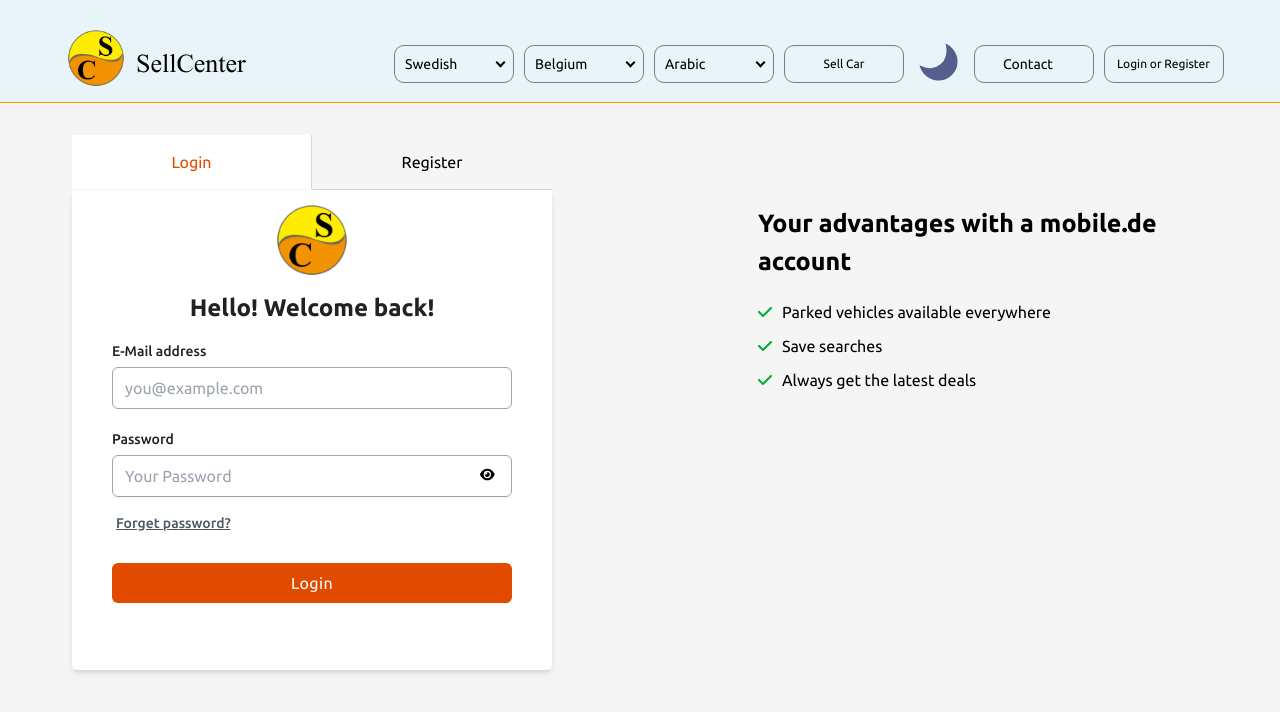
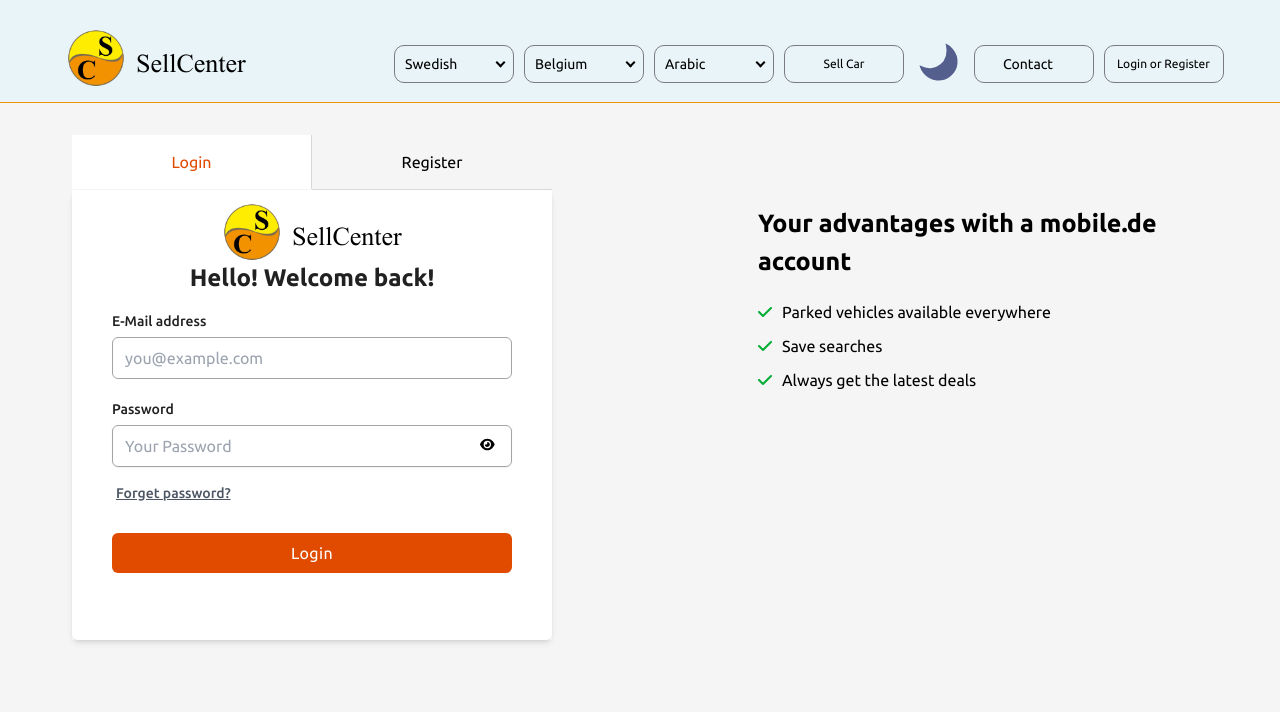
Before and after one commit to Deryjon/mobile-de, a Vue app: page /login in a window 1280 px wide. Shown: the top 712 px of the page. Built offline with nearby package versions, Linux system fonts and the light colour scheme; what vue3-geolocation would draw is missing.

Commit message:
feat: add header logo (2023-08-03, 18:02)

```diff
--- a/src/components/FormLogin.vue
+++ b/src/components/FormLogin.vue
@@ -1,7 +1,7 @@
 <template>
-  <v-container class="flex justify-between">
+  <v-container class="lg:flex justify-between">
     <div class="left">
-      <div class="tab-buttons mt-[0px] ">
+      <div class="tab-buttons mt-[0px]">
         <button
           class="login w-[240px] h-[54px]"
           @click="setActive('tab-1')"
@@ -23,16 +23,12 @@
           <div class="for-example">
             <v-sheet
               width="480"
-              height="480"
+              height="450"
               class="mx-auto shadow-md px-[40px] rounded-md"
             >
-              <div class="logo">
-                <img
-                  src="../assets/images/logo.png"
-                  class="w-[100px] mx-auto"
-                  alt=""
-                />
-              </div>
+
+                <HeaderLogo class="mx-auto"/>
+
               <v-form @submit.prevent="signUp">
                 <p class="font-bold text-[24px] text-center">
                   Hello! Welcome back!
@@ -124,16 +120,10 @@
           <div class="for-example">
             <v-sheet
               width="480"
-              height="620"
+              height="600"
               class="mx-auto shadow-md px-[40px] rounded-md"
             >
-              <div class="logo">
-                <img
-                  src="../assets/images/logo.png"
-                  class="w-[100px] mx-auto"
-                  alt=""
-                />
-              </div>
+						<HeaderLogo class="mx-auto"/>
               <v-form @submit.prevent="signUp">
                 <p class="font-bold text-[24px] text-center">
                   Create your sellcenter account!
@@ -247,7 +237,7 @@
         </div>
       </div>
     </div>
-    <div class="right w-[480px] p-[30px]">
+    <div class="right hidden lg:block w-[480px] p-[30px]">
       <p class="title-login font-bold text-[25px] mt-[40px]">
         Your advantages with a mobile.de account
       </p>
@@ -300,6 +290,7 @@
 </template>
 <script>
 import { ref } from "vue";
+import HeaderLogo from "../layouts/HeaderLayout/components/HeaderLogo.vue";
 
 export default {
   setup() {
@@ -360,6 +351,7 @@
       signUp,
     };
   },
+  components: { HeaderLogo },
 };
 </script>
 <style scoped>
@@ -384,7 +376,7 @@
 .active {
   background: #ffffff;
   color: #e04b00;
-	border: none
+  border: none;
 }
 #email {
   border: 1px solid rgb(165, 164, 164);
--- a/src/locales/en/index.js
+++ b/src/locales/en/index.js
@@ -34,6 +34,11 @@
 			left: "Left hand drive",
 			right: "Right hand drive"
 		},
+		register:{
+			title: "Create your sellcenter account!",
+			email: "E-Mail address",
+			password: "E-Mail address"
+		}
 
   }
 };
```
